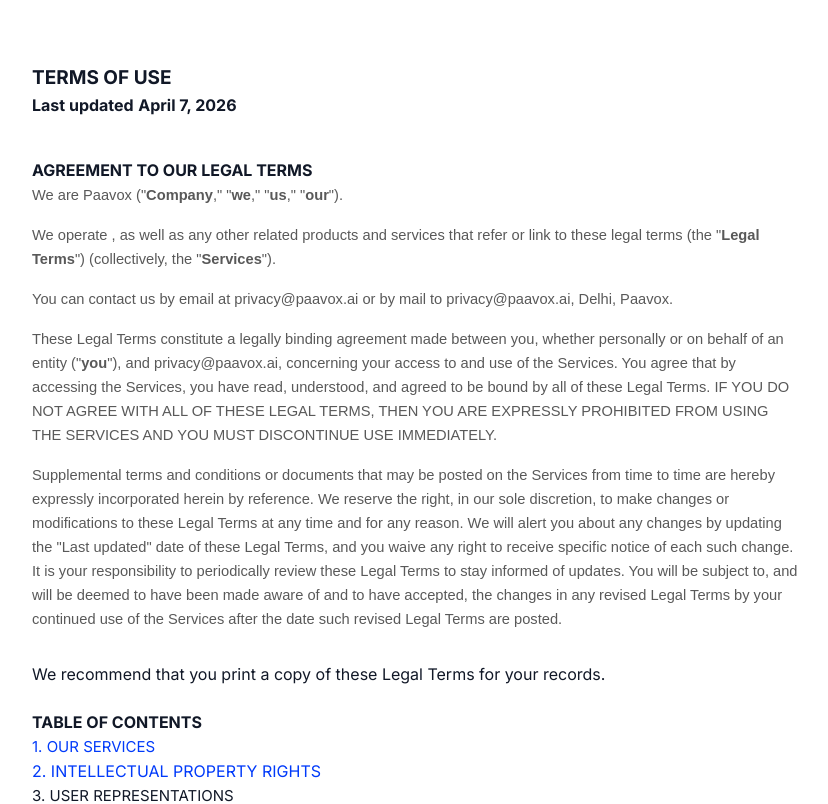
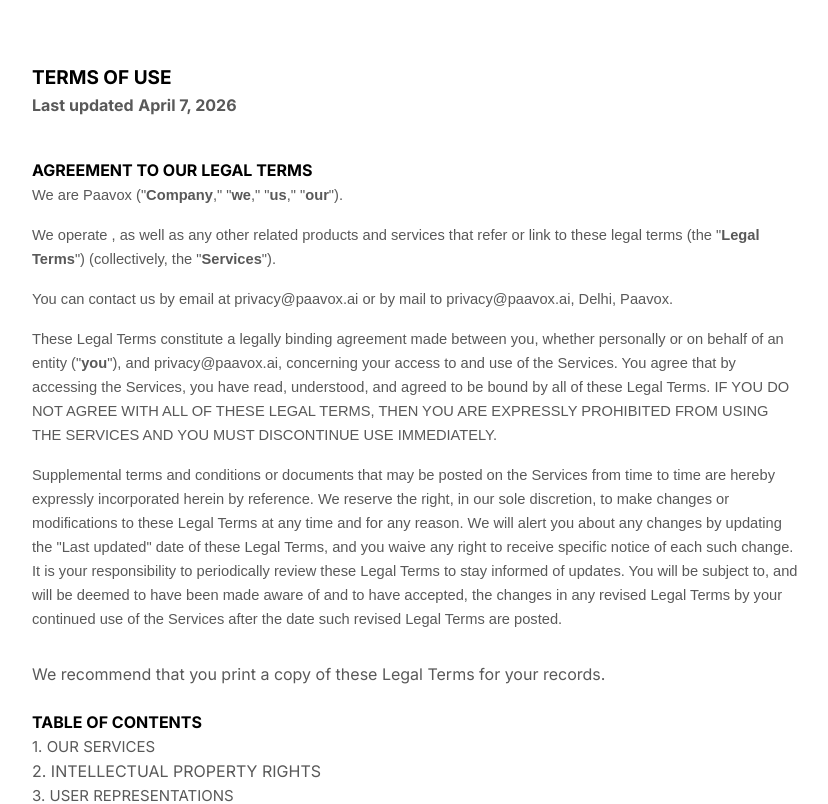
Before and after one commit to sanyam786/paavox, a Next.js app in the folder frontend/: page /terms in a window 1280 px wide. Shown: the top 804 px of the page, without its empty margins (224-1052 px from the left). Built offline with nearby package versions, Linux system fonts and the light colour scheme.

Commit message:
updated formatting of terms of services page

```diff
--- a/frontend/src/app/terms/page.tsx
+++ b/frontend/src/app/terms/page.tsx
@@ -1,7 +1,11 @@
 'use client';
 
 export default function TermsOfServicePage() {
-  const html = `<div data-custom-class="body">
+  const html = `<style>
+  h1, h2, h3, h4, h5, h6 { color: #000000 !important; }
+  [data-custom-class="title"], [data-custom-class="heading_1"], [data-custom-class="heading_2"] { color: #000000 !important; }
+  [data-custom-class="body_text"], [data-custom-class="body"] { color: #595959 !important; }
+</style><div data-custom-class="body">
       <div align="center" style="text-align: left;"><div class="MsoNormal" data-custom-class="title" style="line-height: 1.5;"><bdt class="block-component"><span style="font-size: 19px;"></span></bdt><span style="font-size: 19px;"><strong><h1>TERMS OF USE</h1></strong><bdt class="else-block"></bdt></span></div><div class="MsoNormal" data-custom-class="subtitle" style="line-height: 1.5;"><strong>Last updated</strong> <bdt class="question"><strong>April 7, 2026</strong></bdt></div><div class="MsoNormal" style="line-height: 1.1;"><br></div><div style="line-height: 1.5;"><br></div><div style="line-height: 1.5;"><strong><span data-custom-class="heading_1"><h2>AGREEMENT TO OUR LEGAL TERMS</h2></span></strong></div></div><div align="center" style="text-align: left;"><div class="MsoNormal" id="agreement" style="line-height: 1.5;"><a name="_6aa3gkhykvst"></a></div></div><div align="center" style="text-align: left;"><div class="MsoNormal" data-custom-class="body_text" style="line-height: 1.5;"><span style="font-size:11.0pt;line-height:115%;font-family:Arial;
 Calibri;color:#595959;mso-themecolor:text1;mso-themetint:166;">We are <bdt class="question noTranslate" data-id="9d459c4e-c548-e5cb-7729-a118548965d2">Paavox</bdt><bdt class="block-component"></bdt> (<bdt class="block-component"></bdt>"<strong>Company</strong>," "<strong>we</strong>," "<strong>us</strong>," "<strong>our</strong>"<bdt class="statement-end-if-in-editor"></bdt>)<span style="font-size:11.0pt;line-height:115%;
 Arial;mso-fareast-font-family:Calibri;color:#595959;mso-themecolor:text1;
```
